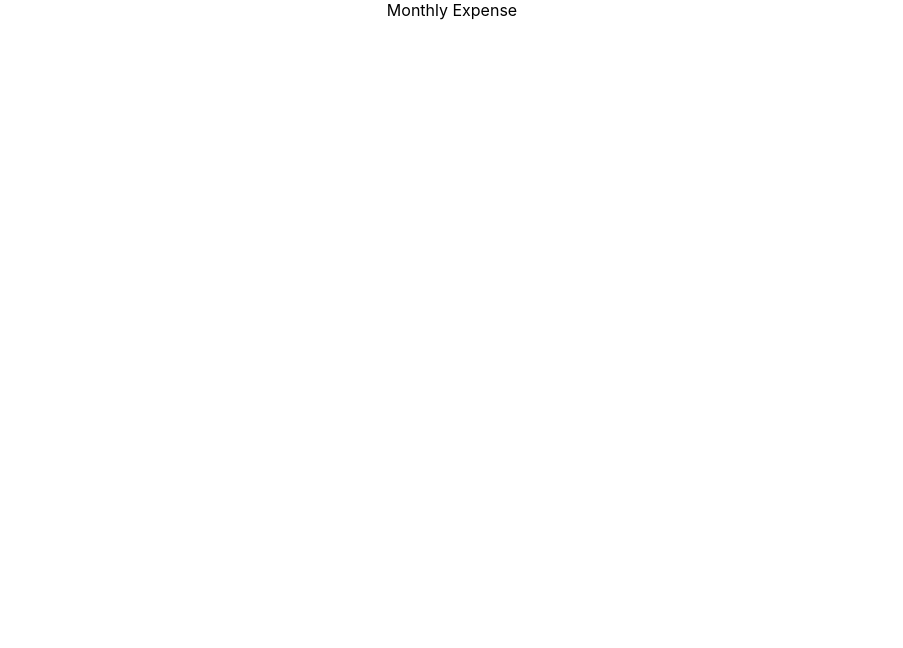
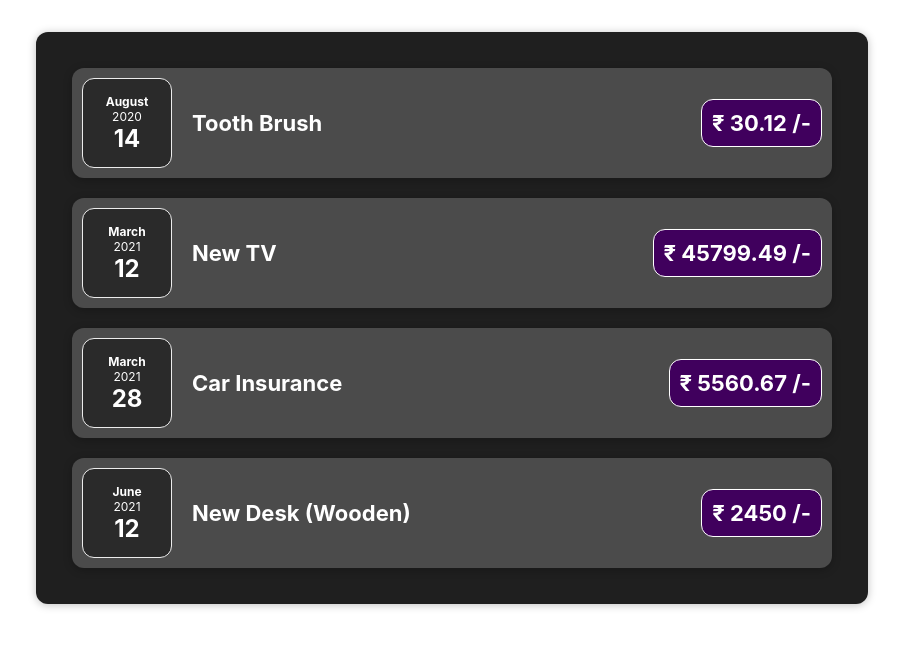
Before and after one commit to kiran-rhv/Demo-reactjs, a React (Create React App) app: page / in a window 1280 px wide. Shown: the top 648 px of the page, without its empty margins (188-1091 px from the left). Built offline with nearby package versions, Linux system fonts and the light colour scheme.

Commit message:
Creating custom components

```diff
--- a/src/App.js
+++ b/src/App.js
@@ -1,8 +1,39 @@
-import logo from "./logo.svg";
+import Expenses from "./components/Expenses";
 import "./App.css";
 
 function App() {
-  return <div className="App">Monthly Expense</div>;
+  const expenses = [
+    {
+      id: "e1",
+      title: "Tooth Brush",
+      amount: 30.12,
+      date: new Date(2020, 7, 14),
+    },
+    {
+      id: "e2",
+      title: "New TV",
+      amount: 45799.49,
+      date: new Date(2021, 2, 12),
+    },
+    {
+      id: "e3",
+      title: "Car Insurance",
+      amount: 5560.67,
+      date: new Date(2021, 2, 28),
+    },
+    {
+      id: "e4",
+      title: "New Desk (Wooden)",
+      amount: 2450,
+      date: new Date(2021, 5, 12),
+    },
+  ];
+
+  return (
+    <div>
+      <Expenses items={expenses} />
+    </div>
+  );
 }
 
 export default App;
--- /dev/null
+++ b/src/components/ExpenseDate/index.js
@@ -0,0 +1,17 @@
+import "./style.css";
+
+const ExpenseDate = (props) => {
+  const month = props.date.toLocaleString("en-US", { month: "long" });
+  const day = props.date.toLocaleString("en-US", { day: "2-digit" });
+  const year = props.date.getFullYear();
+
+  return (
+    <div className="expense-date">
+      <div className="expense-date__month">{month}</div>
+      <div className="expense-date__year">{year}</div>
+      <div className="expense-date__day">{day}</div>
+    </div>
+  );
+};
+
+export default ExpenseDate;
--- /dev/null
+++ b/src/components/ExpenseDate/style.css
@@ -0,0 +1,26 @@
+.expense-date {
+  display: flex;
+  flex-direction: column;
+  width: 5.5rem;
+  height: 5.5rem;
+  border: 1px solid #ececec;
+  background-color: #2a2a2a;
+  color: white;
+  border-radius: 12px;
+  align-items: center;
+  justify-content: center;
+}
+
+.expense-date__month {
+  font-size: 0.75rem;
+  font-weight: bold;
+}
+
+.expense-date__year {
+  font-size: 0.75rem;
+}
+
+.expense-date__day {
+  font-size: 1.5rem;
+  font-weight: bold;
+}
--- /dev/null
+++ b/src/components/ExpenseItem.css
@@ -0,0 +1,56 @@
+.expense-item {
+  display: flex;
+  justify-content: space-between;
+  align-items: center;
+  box-shadow: 0 2px 8px rgba(0, 0, 0, 0.25);
+  padding: 10px 10px 10px 10px;
+  margin: 20px 20px 20px 20px;
+  border-radius: 12px;
+  background-color: #4b4b4b;
+}
+
+.expense-item__description {
+  display: flex;
+  flex-direction: column;
+  gap: 20px;
+  align-items: flex-end;
+  flex-flow: column-reverse;
+  justify-content: flex-start;
+  flex: 1;
+}
+
+.expense-item h2 {
+  color: #3a3a3a;
+  font-size: 20px;
+  flex: 1;
+  margin: 0px 0px 0px 20px;
+  color: white;
+}
+
+.expense-item__price {
+  font-size: 2px;
+  font-weight: bold;
+  color: white;
+  background-color: #40005d;
+  border: 1px solid white;
+  padding: 10px 10px 10px 10px;
+  border-radius: 12px;
+}
+
+@media (min-width: 580px) {
+  .expense-item__description {
+    flex-direction: row;
+    align-items: center;
+    justify-content: flex-start;
+    flex: 1;
+  }
+
+  .expense-item__description h2 {
+    font-size: 22px;
+  }
+
+  .expense-item__price {
+    font-size: 22px;
+    padding: 10px 10px 10px 10px;
+  }
+}
--- /dev/null
+++ b/src/components/ExpenseItem.js
@@ -0,0 +1,16 @@
+import ExpenseDate from "./ExpenseDate";
+import "./ExpenseItem.css";
+
+function ExpenseItem(props) {
+  return (
+    <div className="expense-item">
+      <ExpenseDate date={props.date} />
+      <div className="expense-item__description">
+        <h2>{props.title}</h2>
+        <div className="expense-item__price">₹ {props.amount} /-</div>
+      </div>
+    </div>
+  );
+}
+
+export default ExpenseItem;
--- /dev/null
+++ b/src/components/Expenses/index.js
@@ -0,0 +1,31 @@
+import ExpenseItem from "../ExpenseItem";
+import "./style.css";
+
+function Expenses(props) {
+  return (
+    <div className="expenses">
+      <ExpenseItem
+        title={props.items[0].title}
+        amount={props.items[0].amount}
+        date={props.items[0].date}
+      />
+      <ExpenseItem
+        title={props.items[1].title}
+        amount={props.items[1].amount}
+        date={props.items[1].date}
+      />
+      <ExpenseItem
+        title={props.items[2].title}
+        amount={props.items[2].amount}
+        date={props.items[2].date}
+      />
+      <ExpenseItem
+        title={props.items[3].title}
+        amount={props.items[3].amount}
+        date={props.items[3].date}
+      />
+    </div>
+  );
+}
+
+export default Expenses;
--- /dev/null
+++ b/src/components/Expenses/style.css
@@ -0,0 +1,9 @@
+.expenses {
+  padding: 1rem;
+  background-color: rgb(31, 31, 31);
+  margin: 2rem auto;
+  width: 50rem;
+  max-width: 95%;
+  border-radius: 12px;
+  box-shadow: 0 1px 8px rgba(0, 0, 0, 0.25);
+}
```
